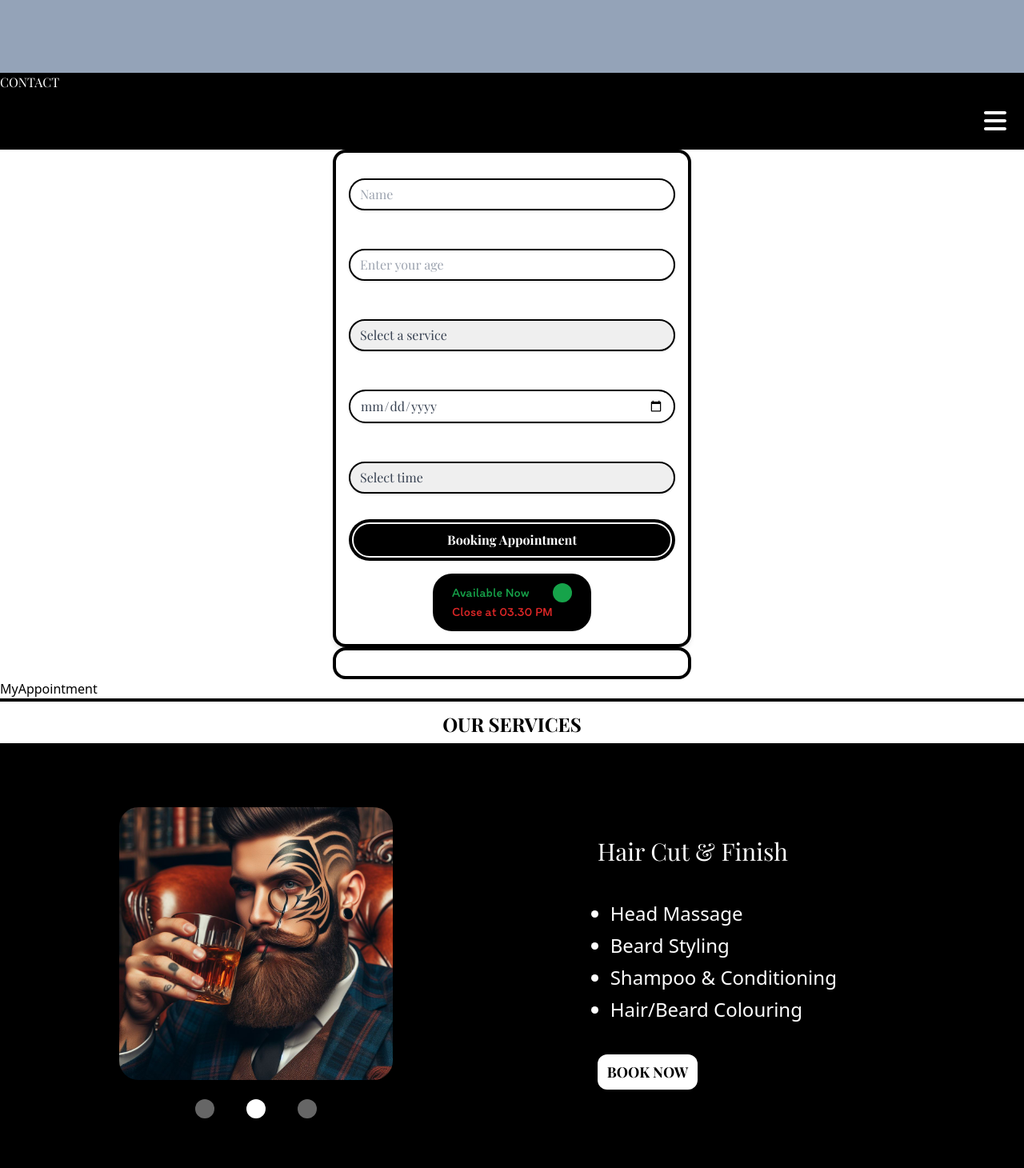
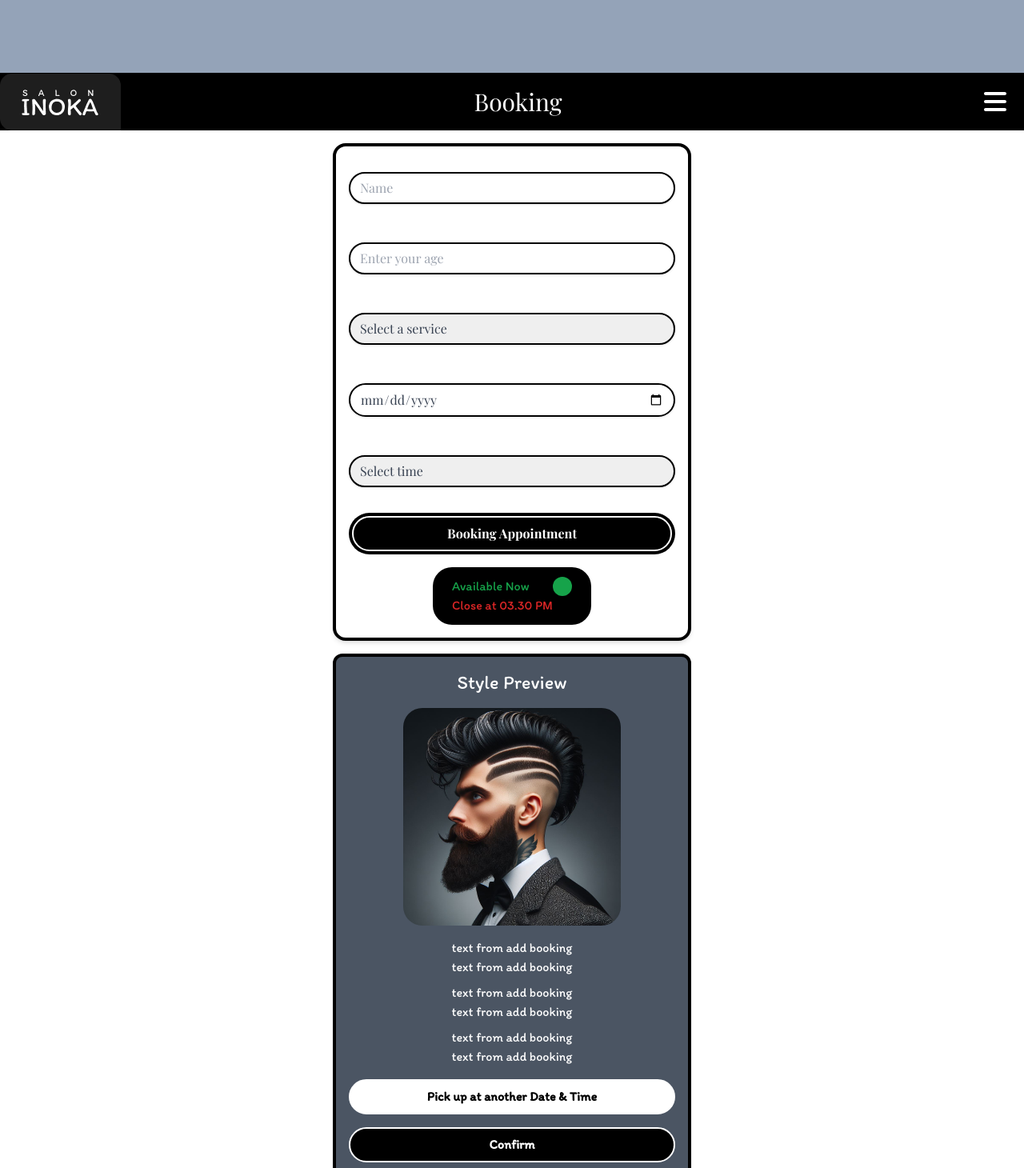
Before and after one commit to navodniwarshana/salon-booking-system, a React (Vite) app in the folder saloon-site/salon-project/: page / in a window 1280 px wide. Shown: the part 780-2240 px from the top of the page at 80% size. Built offline with nearby package versions, Linux system fonts and the light colour scheme; a web font is replaced by a local one.

Commit message:
create confirm appo.

```diff
--- a/saloon-site/salon-project/src/Pages/SubPges/Appointment.jsx
+++ b/saloon-site/salon-project/src/Pages/SubPges/Appointment.jsx
@@ -1,16 +1,43 @@
-import React from 'react'
-import AddBooking from './Appointment/AddBooking'
-import ConfirmBook from './Appointment/ConfirmBook'
-import MyAppointment from './Appointment/MyAppointment'
+import React from "react";
+import { FaBars } from "react-icons/fa6";
+import logo from "../img/logo.png";
+import AddBooking from "./Appointment/AddBooking";
+import ConfirmBook from "./Appointment/ConfirmBook";
+import MyAppointment from "./Appointment/MyAppointment";
 
 function Appointment() {
   return (
+    <>
     <div>
-        <AddBooking/>
-        <ConfirmBook/>
-        <MyAppointment/>
-    </div>
-  )
+        <div
+          className="bg-black flex font-playfir
+        items-center text-white  min-w-[230px]"
+        >
+          <div>
+            <a href="#home">
+              <img src={logo} alt="" className="logo" />
+            </a>
+          </div>
+
+          <div
+            className=" ml-auto
+        items-center md:ml-auto hidden md:flex
+        "
+          >
+            <h1 className="text-3xl pr-16">Booking</h1>
+          </div>
+          <div className="ml-auto  flex justify-end">
+            <FaBars className="fill-white w-8 h-8 m-5" />
+          </div>
+        </div>
+
+        <AddBooking />
+        <ConfirmBook />
+        <MyAppointment />
+      </div>
+
+    </>
+  );
 }
 
-export default Appointment
+export default Appointment;
--- a/saloon-site/salon-project/src/Pages/SubPges/Appointment/AddBooking.jsx
+++ b/saloon-site/salon-project/src/Pages/SubPges/Appointment/AddBooking.jsx
@@ -1,5 +1,7 @@
 import React, { useState } from "react";
-import { FaBars,FaCircle } from "react-icons/fa6";
+import { FaCircle } from "react-icons/fa6";
+
+
 
 
 function AddBooking() {
@@ -37,18 +39,9 @@ function AddBooking() {
   return (
     <>
       <div className="font-playfir">
-        <div className="bg-black block font-playfir items-center text-white  min-w-[230px]">
-          <div className="flex ml-autoitems-center md:ml-auto md:flex ">
-            <h1>CONTACT</h1>
-          </div>
-          <div className="ml-auto flex justify-end">
-            <FaBars className="fill-white w-8 h-8 m-5" />
-          </div>
-          <div className="w-3/5 h-full bg-white border-slate-950">
 
-          </div>
-        </div>
-        <form className="space-y-4 p-4 h-auto max-w-md mx-auto bg-white border-4 border-black rounded-2xl shadow-md">
+
+        <form className="space-y-4 mt-4 p-4 h-auto max-w-md mx-auto bg-white border-4 border-black rounded-2xl shadow-md">
               <div className="relative">
                 {formData.name && (
                   <label
--- a/saloon-site/salon-project/src/Pages/SubPges/Appointment/ConfirmBook.jsx
+++ b/saloon-site/salon-project/src/Pages/SubPges/Appointment/ConfirmBook.jsx
@@ -1,11 +1,49 @@
-import React from 'react'
+import React from "react";
+import previewImg from "../../img/beard.jpeg";
 
 function ConfirmBook() {
+  const userdetails = [
+    "text from add booking",
+    "text from add",
+    "text from add booking2",
+    "2022-11-23",
+    "11.30",
+  ];
   return (
     <>
-     <div className='space-y-4 p-4 h-auto max-w-md mx-auto bg-white border-4 border-black rounded-2xl '></div>
+      <div className="font-itim space-y-4 mt-4 p-4 h-auto text-white max-w-md mx-auto bg-gray-600 border-4 border-black rounded-xl ">
+        <h1 className="text-center text-2xl">Style Preview</h1>
+        <div className=" flex justify-center">
+          <img className="rounded-3xl size-2/3" src={previewImg} alt="" />
+        </div>
+        <div className="text-center block my-4">
+          <ul>
+            <li>text from add booking</li>
+            <li className="mb-2">text from add booking</li>
+            <li>text from add booking</li>
+
+            <li className="mb-2">text from add booking</li>
+            <li>text from add booking</li>
+            <li>text from add booking</li>
+          </ul>
+        </div>
+        <div>
+        <button
+                  className="bg-white hover:bg-black text-black hover:text-white font-bold py-2 px-4  focus:outline-none focus:shadow-outline w-full rounded-full border-2 border-white "
+                  type="button"
+                >
+                  Pick up at another Date & Time
+                </button>
+        <button
+                  className="bg-black hover:bg-white text-white hover:text-black mt-4 font-bold py-2 px-4  focus:outline-none focus:shadow-outline w-full rounded-full border-2 border-white "
+                  type="button"
+                >
+                  Confirm
+                </button>
+        </div>
+      </div>
     </>
-  )
+  );
 }
 
-export default ConfirmBook
+export default ConfirmBook;
```
